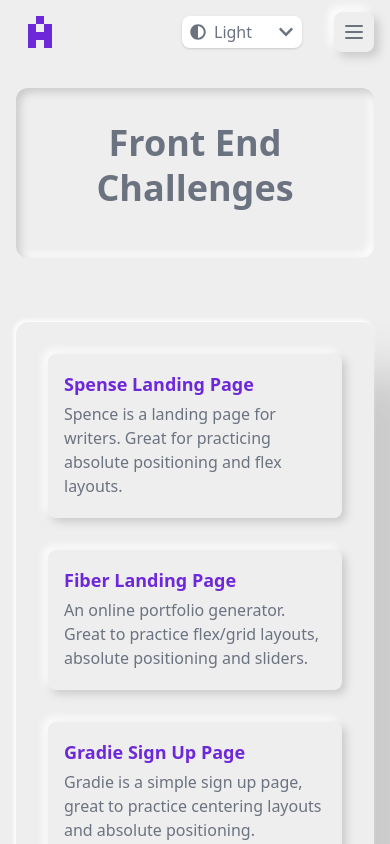
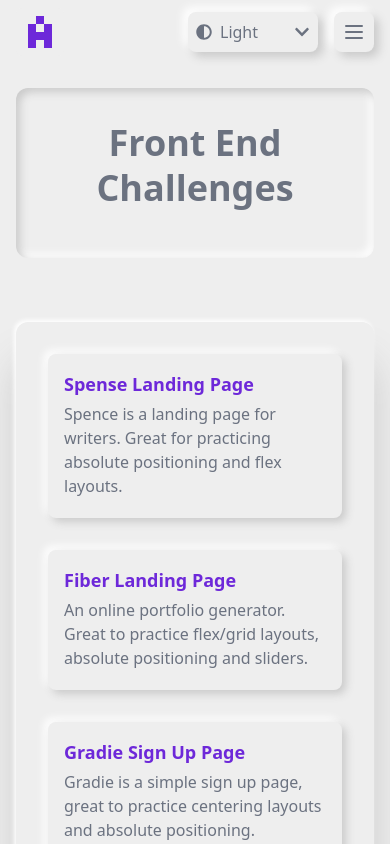
Before and after one commit to AndrewHeinke/codewell-frontend-challenges, a Vue app: page / in a window 390 px wide. Shown: the top 844 px of the page. Built offline with nearby package versions, Linux system fonts and the light colour scheme; what @tailwindcss/typography would draw is missing.

Commit message:
refactor: mobile style updates

```diff
--- a/src/App.vue
+++ b/src/App.vue
@@ -58,12 +58,14 @@
                         </div>
                         <label class="sr-only" for="theme-select">Set Theme</label>
                         <select name="theme" id="theme-select">
+                            <optgroup label="Theme">
                                 <option value="0">Light</option>
                                 <option value="1">Blue</option>
                                 <option value="2">Green</option>
                                 <option value="3">Purple</option>
                                 <option value="4">Orange</option>
                                 <option value="5">Dark</option>
+                            </optgroup>
                         </select>
                         <div class="select-append">
                             <svg
--- a/src/assets/main.css
+++ b/src/assets/main.css
@@ -12,10 +12,13 @@
     --link-color: #6d28d9;
 }
 
-html,
+html {
+    overflow-y: scroll;
+    height: 100%;
+}
+
 body,
 .body {
-    overflow-y: scroll;
     height: 100%;
 }
 
@@ -114,15 +117,21 @@ input::-moz-placeholder {
 }
 
 .select-wrapper {
-    @apply flex flex-wrap items-stretch ml-auto mr-8 md:mr-0 relative rounded-lg shadow;
-    background: white;
-    width: 120px;
+    @apply flex flex-wrap items-stretch ml-auto mr-4 md:mr-0 relative rounded-lg;
+    background: var(--bg-color);
+    box-shadow: 5px 5px 10px var(--shadow-dark), -5px -5px 10px var(--shadow-light),
+        inset 0px 0px 0px var(--shadow-dark), inset 0px 0px 0px var(--shadow-light);
+    transition: background 500ms ease, box-shadow 500ms ease;
+    width: 130px;
     display: flex;
+    padding: 0.25rem 0;
     justify-content: space-between;
 }
 
 .select-wrapper:focus-within {
-    box-shadow: 0 0 0 2px var(--bg-color), 0 0 0 4px var(--link-color);
+    box-shadow: 0 0 0 2px var(--link-color), 5px 5px 10px var(--shadow-dark),
+        -5px -5px 10px var(--shadow-light), inset 0px 0px 0px var(--shadow-dark),
+        inset 0px 0px 0px var(--shadow-light);
 }
 
 .light-theme .select-prepend,
@@ -137,7 +146,7 @@ input::-moz-placeholder {
     align-items: center;
     padding: 0.5rem 0.5rem;
     justify-content: center;
-    color: var(--bg-color);
+    color: var(--text-color);
     background-color: transparent;
     height: 100%;
 }
@@ -149,7 +158,7 @@ input::-moz-placeholder {
     align-items: center;
     padding: 0.5rem 0.5rem;
     justify-content: center;
-    color: var(--bg-color);
+    color: var(--text-color);
     background-color: transparent;
     height: 100%;
 }
@@ -172,7 +181,7 @@ input::-moz-placeholder {
     outline: none;
     border: none;
     box-shadow: none;
-    color: var(--bg-color);
+    color: var(--text-color);
     width: 100%;
     background-image: none;
     background-color: transparent;
@@ -229,8 +238,9 @@ input::-moz-placeholder {
 .card-container {
     background-color: var(--bg-color);
     margin-bottom: 4rem;
-    box-shadow: -2px -2px 4px 0px var(--shadow-light), 50px 50px 50px 0px var(--shadow-dark);
+    box-shadow: -2px -2px 4px 0px var(--shadow-light), 0px 40px 40px 0px var(--shadow-dark);
     transition: background-color 500ms ease, box-shadow 500ms ease;
+    z-index: 10;
 }
 
 .homepage-card {
```
Lines whose indentation alone changed are shown as unchanged.
